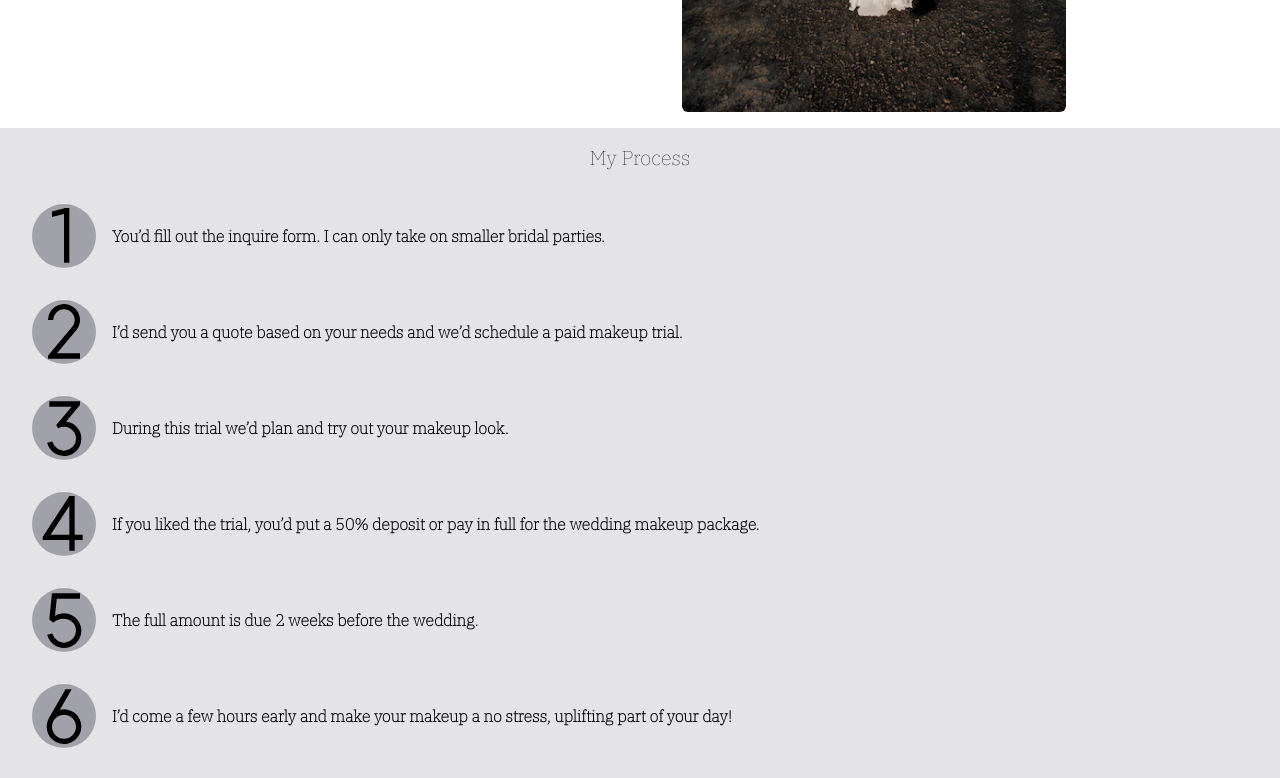
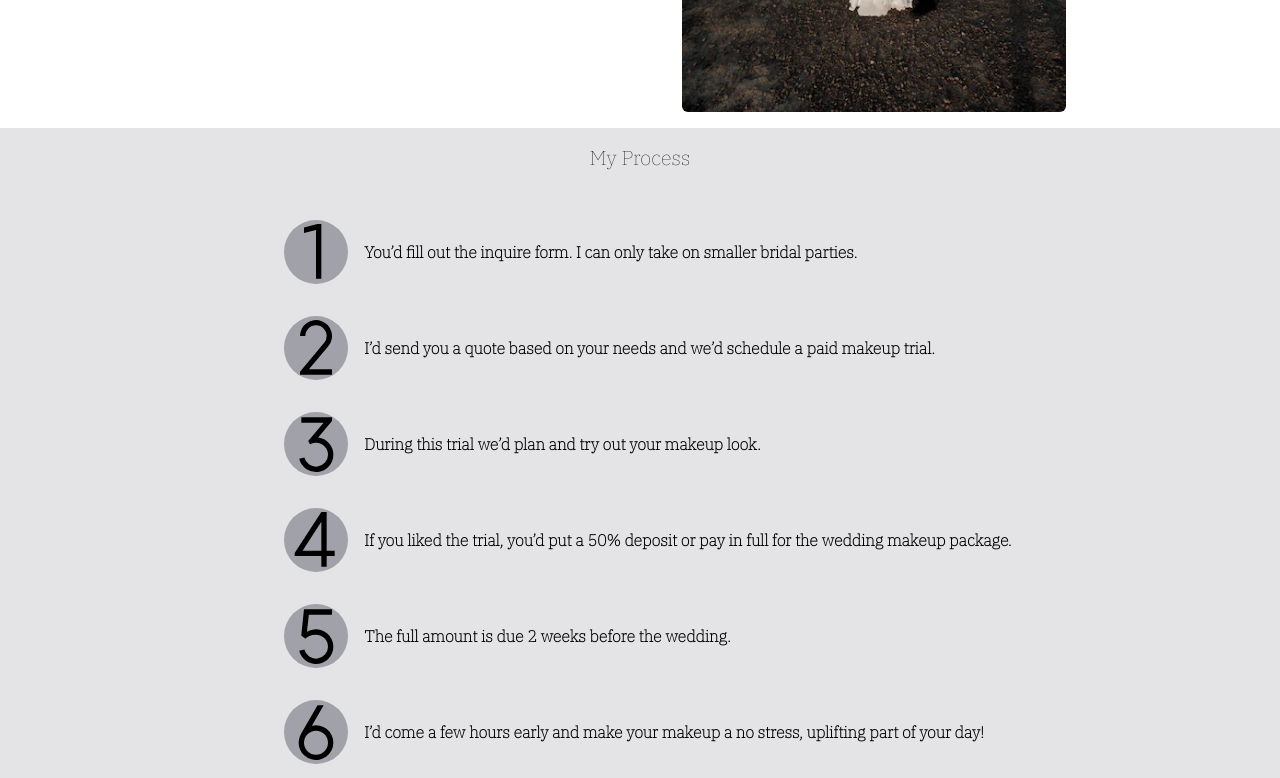
Before and after one commit to ImmanuelCurrah/Hudson-Makeup, a React (Create React App) app in the folder client/: page /bridal in a window 1280 px wide. Shown: the part 920-1698 px from the top of the page. Built offline with nearby package versions, Linux system fonts and the light colour scheme.

Commit message:
catching up

```diff
--- a/client/src/components/bridal-components/bridal-process/BridalProcess.jsx
+++ b/client/src/components/bridal-components/bridal-process/BridalProcess.jsx
@@ -8,7 +8,7 @@ import Button from "../../../UI/button/Button";
 
 export default function BridalProcess() {
   return (
-    <div className="bg-zinc-200 w-screen">
+    <div className="bg-zinc-200 w-screen flex flex-col items-center">
       <div className="m-4">
         <h2 className="font-IBM-Plex-Serif text-xl">My Process</h2>
       </div>
```
